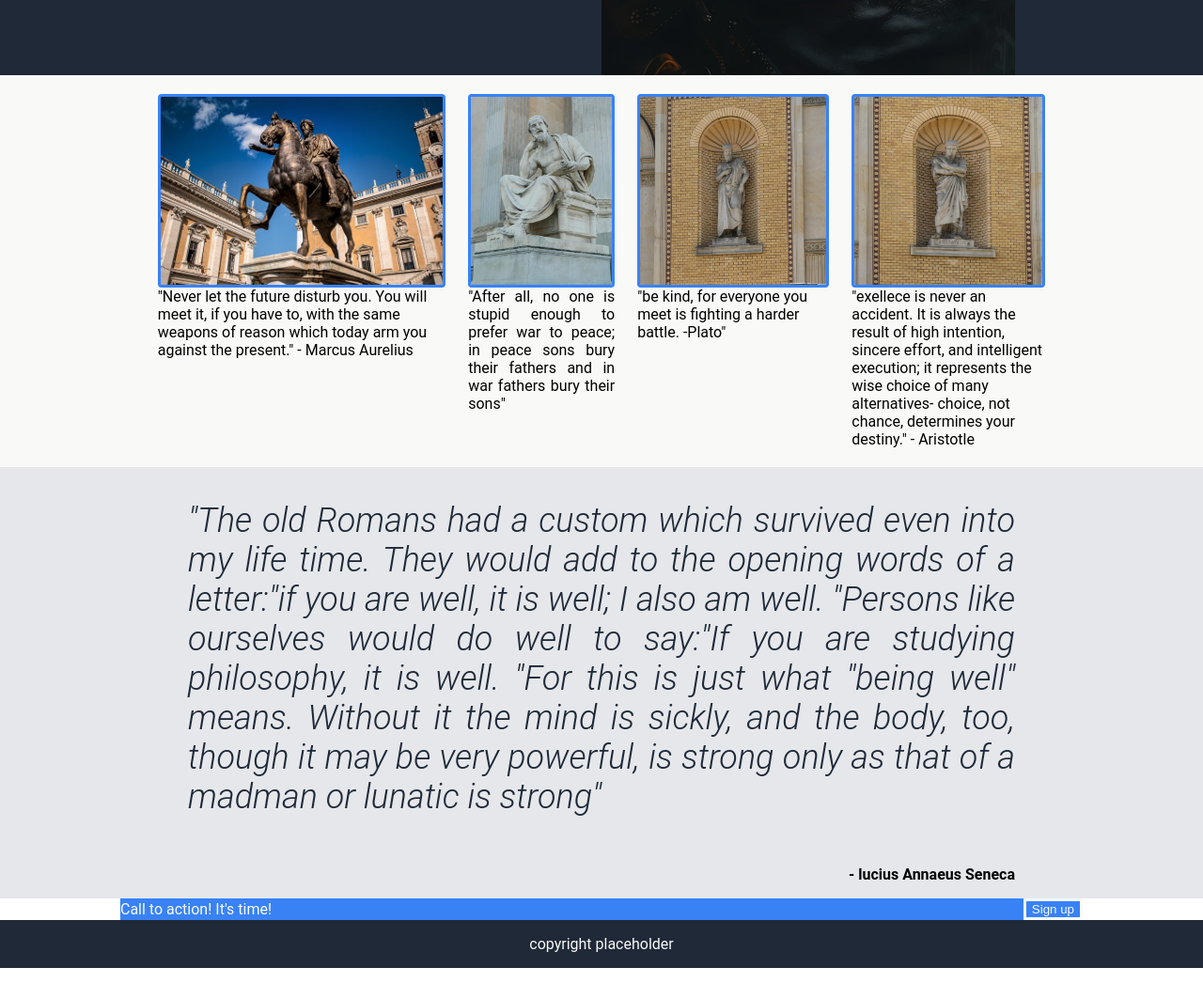
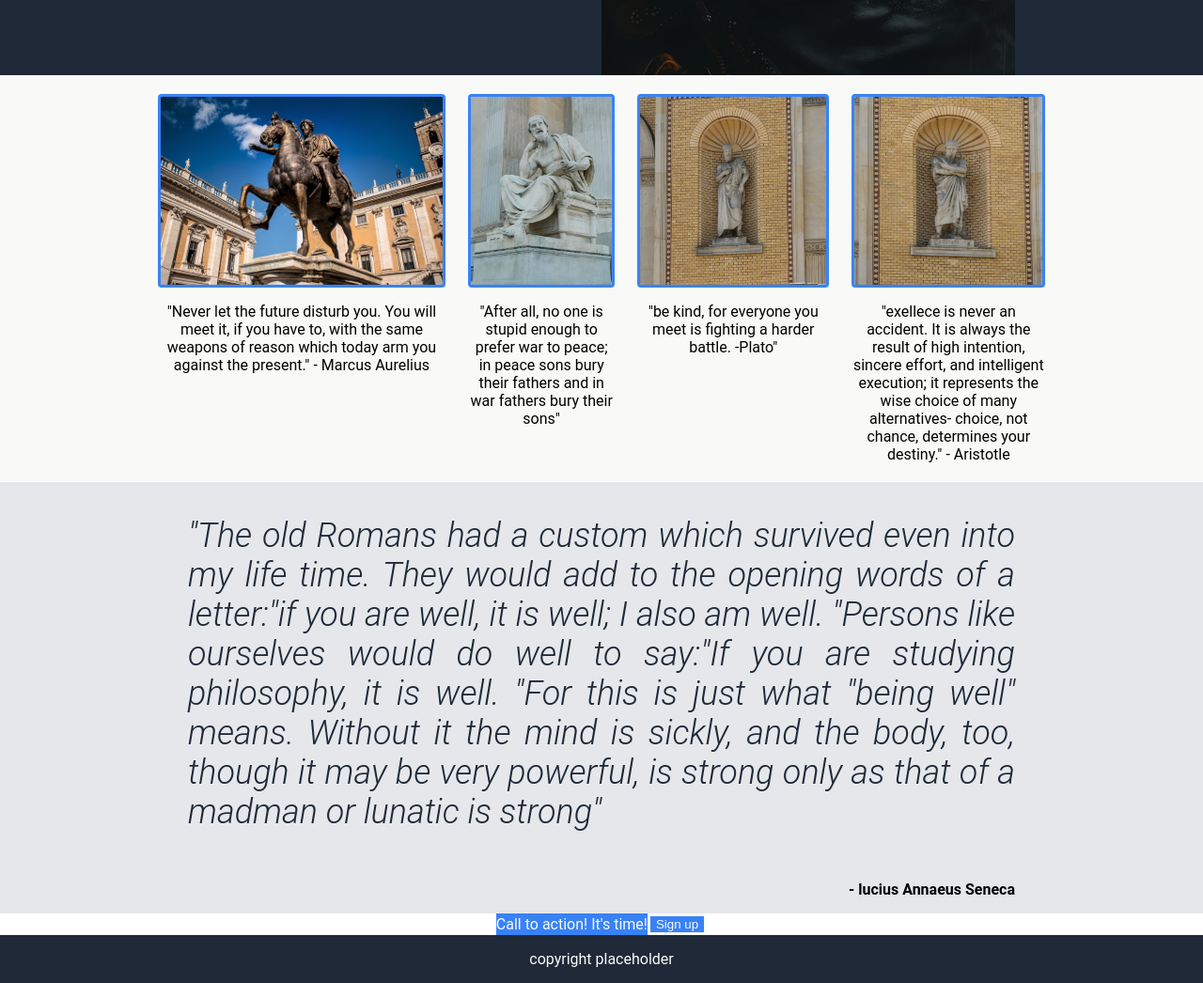
Before and after one commit to aylettdegrut02-cloud/foundational-website, a plain HTML site: page index.html in a window 1280 px wide. Shown: the part 571-1617 px from the top of the page at 94% size. Drawn offline with Linux system fonts and the light colour scheme.

Commit message:
centered text under images  and added spacing.

```diff
--- a/style.css
+++ b/style.css
@@ -138,6 +138,7 @@ li {
   align-items: center;
   width: min-content;
   margin-right: 24px;
+  text-align: center;
 }
 
 .marcusimg {
@@ -147,6 +148,7 @@ li {
   width: auto;
   height: 200px;
   flex: 0 0 auto;
+  margin-bottom: 16px;
 }
 
 .herodotus {
@@ -155,7 +157,7 @@ li {
   height: auto;
   align-items: start;
   width: min-content;
-  text-align: justify;
+  text-align: center;
   margin-right: 24px;
 }
 
@@ -166,6 +168,7 @@ li {
   height: 200px;
   width: auto;
   flex: 0 0 auto;
+  margin-bottom: 16px;
 }
 
 .plato {
@@ -175,6 +178,7 @@ li {
   width: min-content;
   align-items: center;
   margin-right: 24px;
+  text-align: center;
 }
 
 .platoimg {
@@ -185,6 +189,7 @@ li {
   width: auto;
   height: 200px;
   margin: auto;
+  margin-bottom: 16px;
 }
 
 .aristotle {
@@ -194,7 +199,7 @@ li {
   width: min-content;
   flex-wrap: wrap;
   justify-items: center;
-  text-align: start;
+  text-align: center;
 }
 
 .aristotleimg {
@@ -204,7 +209,7 @@ li {
   width: 200px;
   height: 200px;
   flex: 0 0 auto;
-  margin: auto;
+  margin-bottom: 16px;
 }
 
 .quote {
@@ -242,8 +247,7 @@ li {
   justify-content: center;
   align-items: center;
   background-color: #3882f6;
-  height: 33%;
-  width: 80%;
+
 }
 
 .calltoactiontxt {
```
